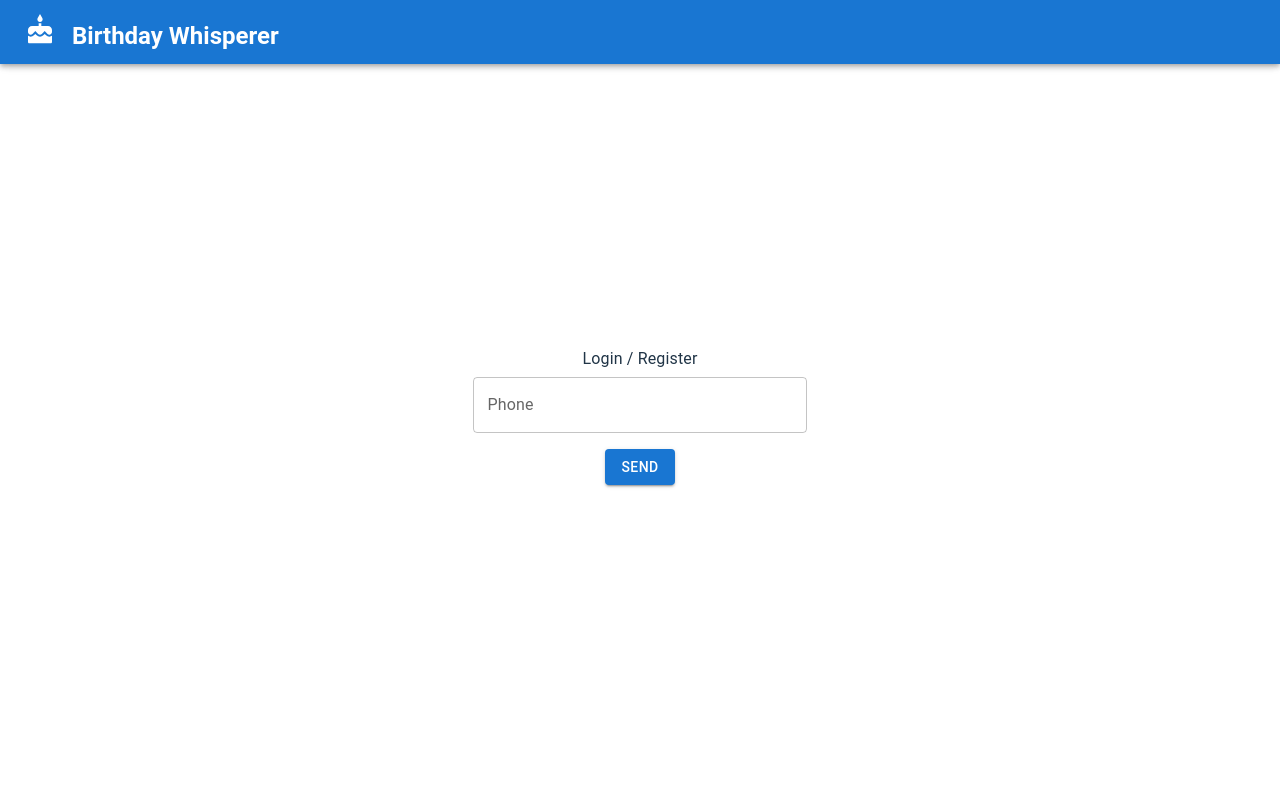
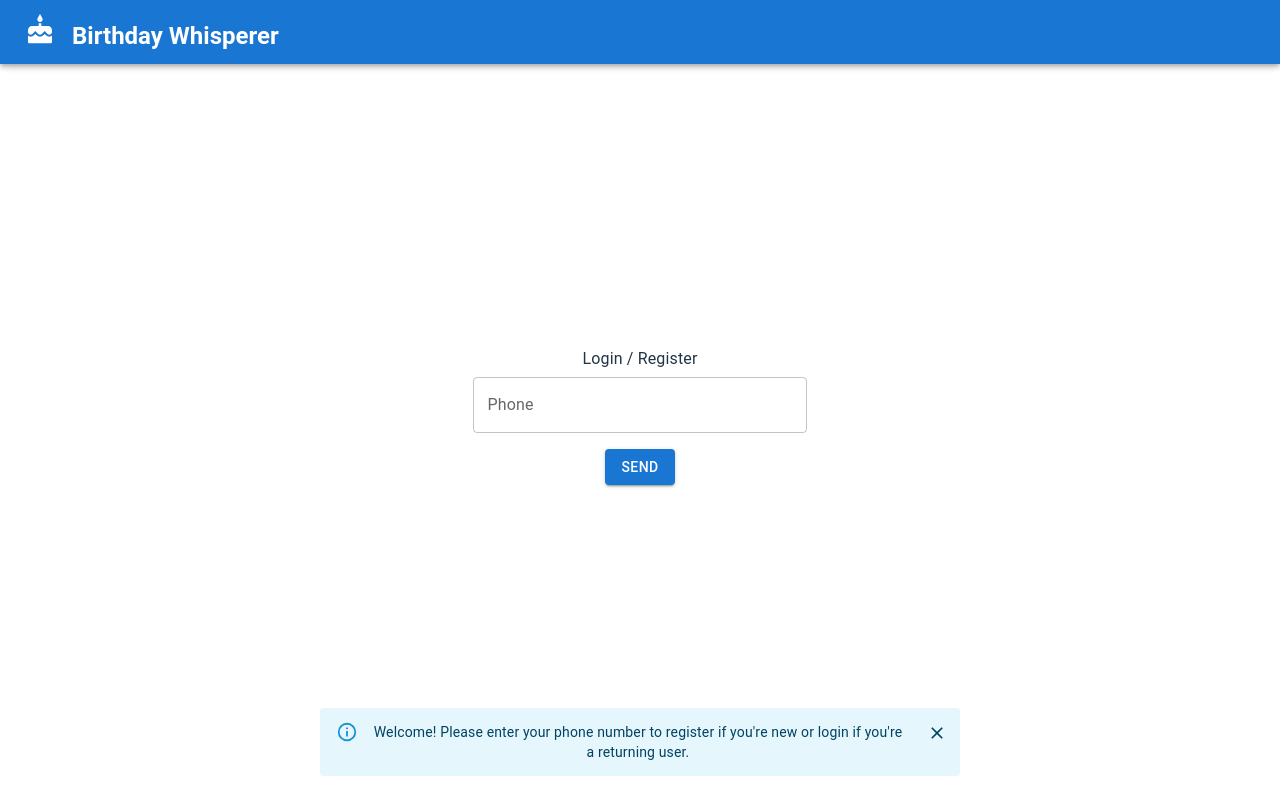
Before and after one commit to cmirza/birthday-whisperer-frontend, a React (Vite) app: page / in a window 1280 px wide. Built offline with nearby package versions, Linux system fonts and the light colour scheme.

Commit message:
added tool tips

```diff
--- a/src/components/ContactsList.tsx
+++ b/src/components/ContactsList.tsx
@@ -1,4 +1,4 @@
-import { useState, Fragment } from "react";
+import { useState, useEffect, Fragment } from "react";
 import { ContactData } from "../api/contacts";
 import EditContactForm from "./EditContactForm";
 import {
@@ -8,6 +8,8 @@ import {
   ListItemText,
   ListItemSecondaryAction,
   IconButton,
+  Snackbar,
+  Alert
 } from "@mui/material";
 import EditIcon from "@mui/icons-material/Edit";
 import DeleteIcon from "@mui/icons-material/Delete";
@@ -20,6 +22,8 @@ interface Props {
 
 const ContactsList: React.FC<Props> = ({ contacts, onUpdate, onDelete }) => {
   const [editingContact, setEditingContact] = useState<string | null>(null);
+  const [addSnackbarOpen, setAddSnackbarOpen] = useState(true);
+  const [editSnackbarOpen, setEditSnackbarOpen] = useState(true);
 
   const handleEdit = (contactId: string) => {
     setEditingContact(contactId);
@@ -39,6 +43,27 @@ const ContactsList: React.FC<Props> = ({ contacts, onUpdate, onDelete }) => {
       day: "numeric",
     }).format(adjustedDate);
   };
+
+  useEffect(() => {
+    const timer = setTimeout(() => {
+      setAddSnackbarOpen(false);
+    }, 15000); // 15 seconds
+
+    return () => {
+      clearTimeout(timer);
+    };
+  }, []);
+
+  useEffect(() => {
+    const timer = setTimeout(() => {
+      setEditSnackbarOpen(false);
+    }, 15000); // 15 seconds
+
+    return () => {
+      clearTimeout(timer);
+    };
+  }, []);
+
 
   return (
     <div>
@@ -79,7 +104,31 @@ const ContactsList: React.FC<Props> = ({ contacts, onUpdate, onDelete }) => {
           </Fragment>
         ))}
       </List>
+      <Snackbar
+      open={addSnackbarOpen}
+      autoHideDuration={15000}
+      onClose={() => setAddSnackbarOpen(false)}
+      anchorOrigin={{ vertical: "top", horizontal: "center" }}
+      sx={{ marginTop: "4rem" }}
+    >
+      <Alert onClose={() => setAddSnackbarOpen(false)} severity="info">
+        To add contacts, click the "+" button in the bottom right corner.<br />
+        To access settings, click the gear icon in the top right corner.
+      </Alert>
+    </Snackbar>
+    <Snackbar
+      open={editSnackbarOpen}
+      autoHideDuration={15000}
+      onClose={() => setEditSnackbarOpen(false)}
+      anchorOrigin={{ vertical: "bottom", horizontal: "center" }}
+    >
+      <Alert onClose={() => setEditSnackbarOpen(false)} severity="info">
+        To edit contacts, click the pencil icon next to the contact.<br />
+        To delete a contact, click the trash can icon next to the contact.
+      </Alert>
+    </Snackbar>
     </div>
+
   );
 };
 
--- a/src/components/LoginForm.tsx
+++ b/src/components/LoginForm.tsx
@@ -1,4 +1,4 @@
-import { useState } from "react";
+import { useState, useEffect } from "react";
 import Typography from "@mui/material/Typography";
 import TextField from "@mui/material/TextField";
 import Button from "@mui/material/Button";
@@ -24,6 +24,7 @@ const LoginForm: React.FC<Props> = ({
   const [showOTPInput, setShowOTPInput] = useState(false);
   const [error, setError] = useState(false);
   const [errorMessage, setErrorMessage] = useState("");
+  const [welcomeMessage, setWelcomeMessage] = useState(true);
 
   const isPhoneValid = (phone: string) => {
     const phoneRegex = /^\d{10}$/;
@@ -75,6 +76,16 @@ const LoginForm: React.FC<Props> = ({
   const handleCloseError = () => {
     setError(false);
   };
+
+  useEffect(() => {
+    const timer = setTimeout(() => {
+      setWelcomeMessage(false);
+    }, 15000); // 15 seconds
+
+    return () => {
+      clearTimeout(timer);
+    };
+  }, []);
 
   return (
     <>
@@ -153,6 +164,16 @@ const LoginForm: React.FC<Props> = ({
           {errorMessage}
         </Alert>
       </Snackbar>
+      <Snackbar
+      open={welcomeMessage}
+      autoHideDuration={15000}
+      onClose={() => setWelcomeMessage(false)}
+      anchorOrigin={{ vertical: "bottom", horizontal: "center" }}
+    >
+      <Alert onClose={() => setWelcomeMessage(false)} severity="info">
+        Welcome! Please enter your phone number to register if you're new or login if you're a returning user.
+      </Alert>
+    </Snackbar>
     </>
   );
 };
```
